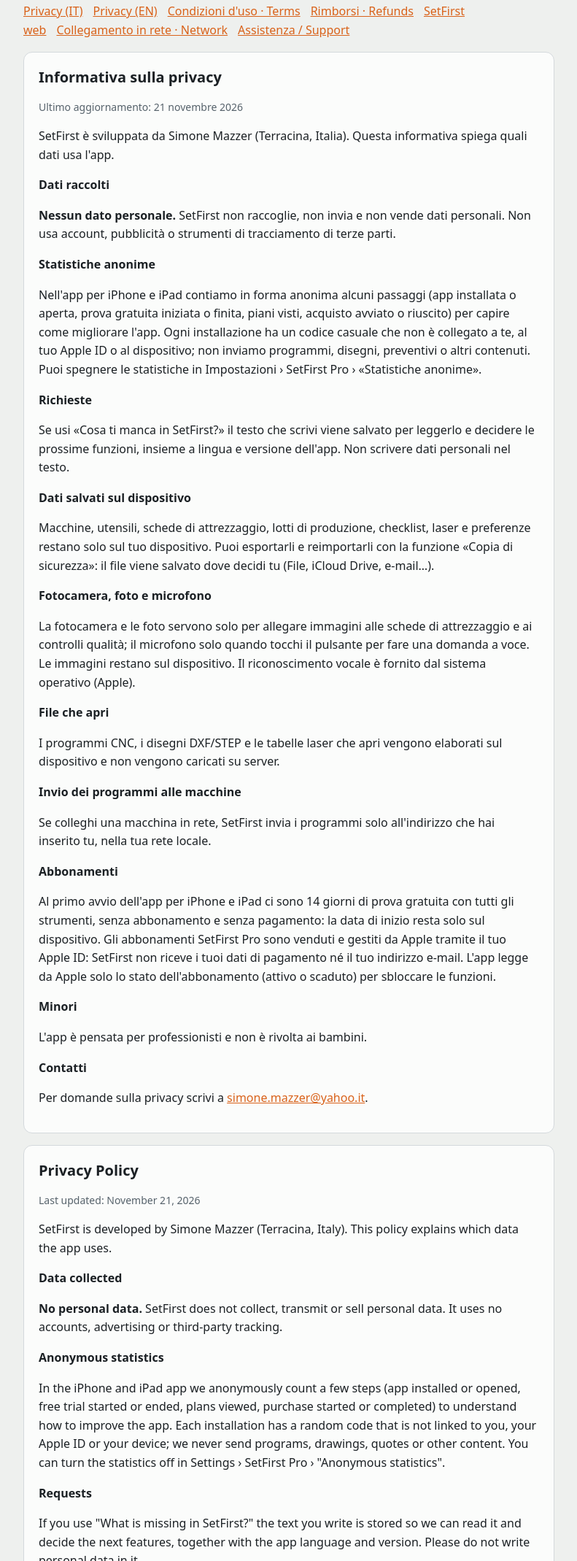
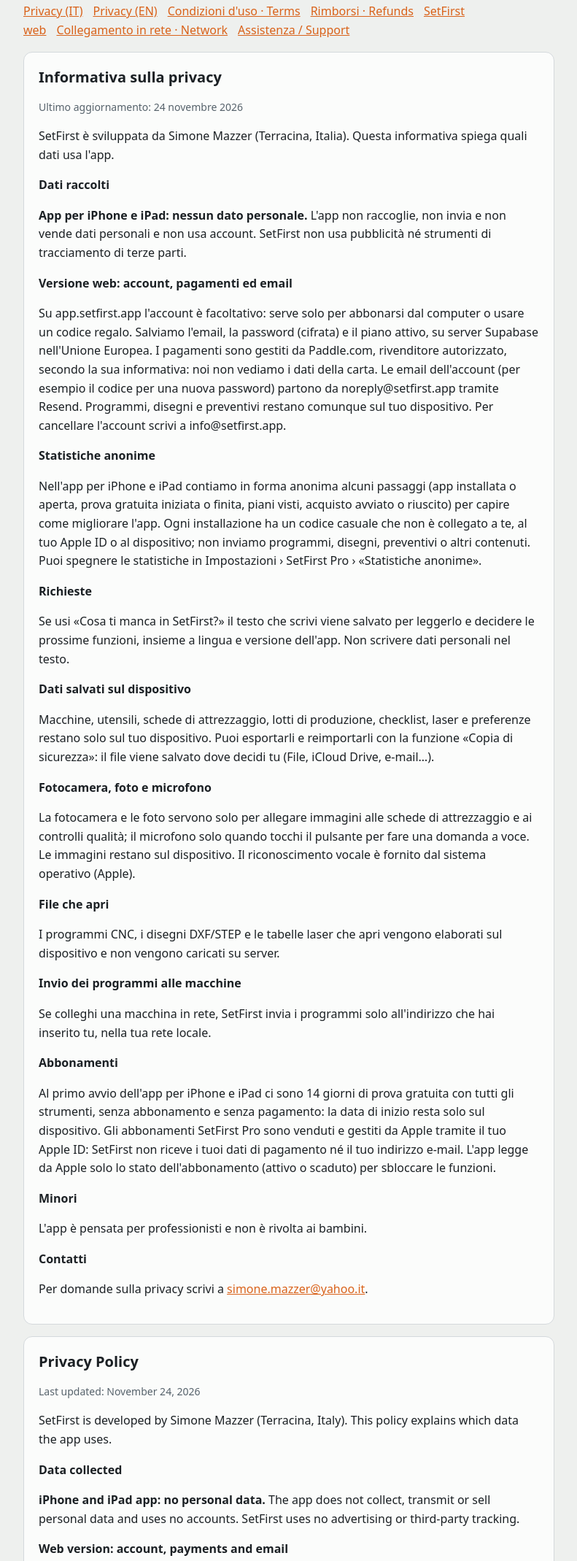
Before and after one commit to simonemazzer-creator/setfirst-support, a plain HTML site: page index.html in a window 1280 px wide. Shown: the part 146-2285 px from the top of the page at 73% size, without its empty margins (244-1035 px from the left). Drawn offline with Linux system fonts and the light colour scheme.

Commit message:
Privacy: versione web con account, Paddle e mail
Co-Authored-By: Claude Opus 5.5 <noreply@anthropic.com>
Claude-Session: https://claude.ai/code/session_012cRdGBvKyk9Z7nvpnmmuio

```diff
--- a/index.html
+++ b/index.html
@@ -27,10 +27,12 @@ nav a { margin-right:14px }
 
 <section id="it">
 <h2>Informativa sulla privacy</h2>
-<p class="muted">Ultimo aggiornamento: 21 novembre 2026</p>
+<p class="muted">Ultimo aggiornamento: 24 novembre 2026</p>
 <p>SetFirst è sviluppata da Simone Mazzer (Terracina, Italia). Questa informativa spiega quali dati usa l'app.</p>
 <h3>Dati raccolti</h3>
-<p><b>Nessun dato personale.</b> SetFirst non raccoglie, non invia e non vende dati personali. Non usa account, pubblicità o strumenti di tracciamento di terze parti.</p>
+<p><b>App per iPhone e iPad: nessun dato personale.</b> L'app non raccoglie, non invia e non vende dati personali e non usa account. SetFirst non usa pubblicità né strumenti di tracciamento di terze parti.</p>
+<h3>Versione web: account, pagamenti ed email</h3>
+<p>Su app.setfirst.app l'account è facoltativo: serve solo per abbonarsi dal computer o usare un codice regalo. Salviamo l'email, la password (cifrata) e il piano attivo, su server Supabase nell'Unione Europea. I pagamenti sono gestiti da Paddle.com, rivenditore autorizzato, secondo la sua informativa: noi non vediamo i dati della carta. Le email dell'account (per esempio il codice per una nuova password) partono da noreply@setfirst.app tramite Resend. Programmi, disegni e preventivi restano comunque sul tuo dispositivo. Per cancellare l'account scrivi a info@setfirst.app.</p>
 <h3>Statistiche anonime</h3>
 <p>Nell'app per iPhone e iPad contiamo in forma anonima alcuni passaggi (app installata o aperta, prova gratuita iniziata o finita, piani visti, acquisto avviato o riuscito) per capire come migliorare l'app. Ogni installazione ha un codice casuale che non è collegato a te, al tuo Apple ID o al dispositivo; non inviamo programmi, disegni, preventivi o altri contenuti. Puoi spegnere le statistiche in Impostazioni › SetFirst Pro › «Statistiche anonime».</p>
 <h3>Richieste</h3>
@@ -53,10 +55,12 @@ nav a { margin-right:14px }
 
 <section id="en">
 <h2>Privacy Policy</h2>
-<p class="muted">Last updated: November 21, 2026</p>
+<p class="muted">Last updated: November 24, 2026</p>
 <p>SetFirst is developed by Simone Mazzer (Terracina, Italy). This policy explains which data the app uses.</p>
 <h3>Data collected</h3>
-<p><b>No personal data.</b> SetFirst does not collect, transmit or sell personal data. It uses no accounts, advertising or third-party tracking.</p>
+<p><b>iPhone and iPad app: no personal data.</b> The app does not collect, transmit or sell personal data and uses no accounts. SetFirst uses no advertising or third-party tracking.</p>
+<h3>Web version: account, payments and email</h3>
+<p>On app.setfirst.app an account is optional: it is only needed to subscribe on a computer or to use a gift code. We store your email, your password (encrypted) and your active plan on Supabase servers in the European Union. Payments are handled by Paddle.com, our authorised reseller, under its own privacy policy: we never see your card details. Account emails (for example the code for a new password) are sent from noreply@setfirst.app through Resend. Programs, drawings and quotes still stay on your device. To delete your account write to info@setfirst.app.</p>
 <h3>Anonymous statistics</h3>
 <p>In the iPhone and iPad app we anonymously count a few steps (app installed or opened, free trial started or ended, plans viewed, purchase started or completed) to understand how to improve the app. Each installation has a random code that is not linked to you, your Apple ID or your device; we never send programs, drawings, quotes or other content. You can turn the statistics off in Settings › SetFirst Pro › "Anonymous statistics".</p>
 <h3>Requests</h3>
```
